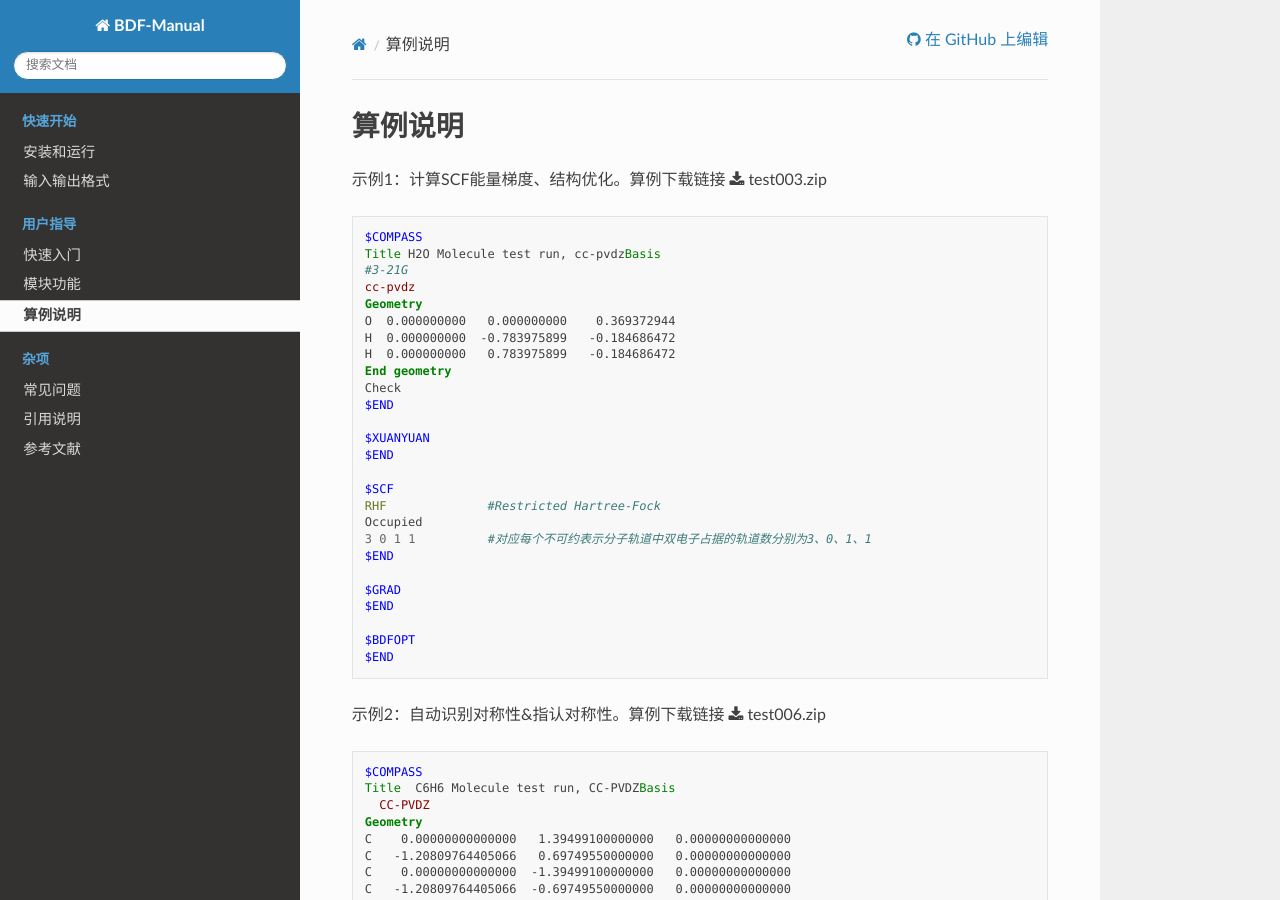
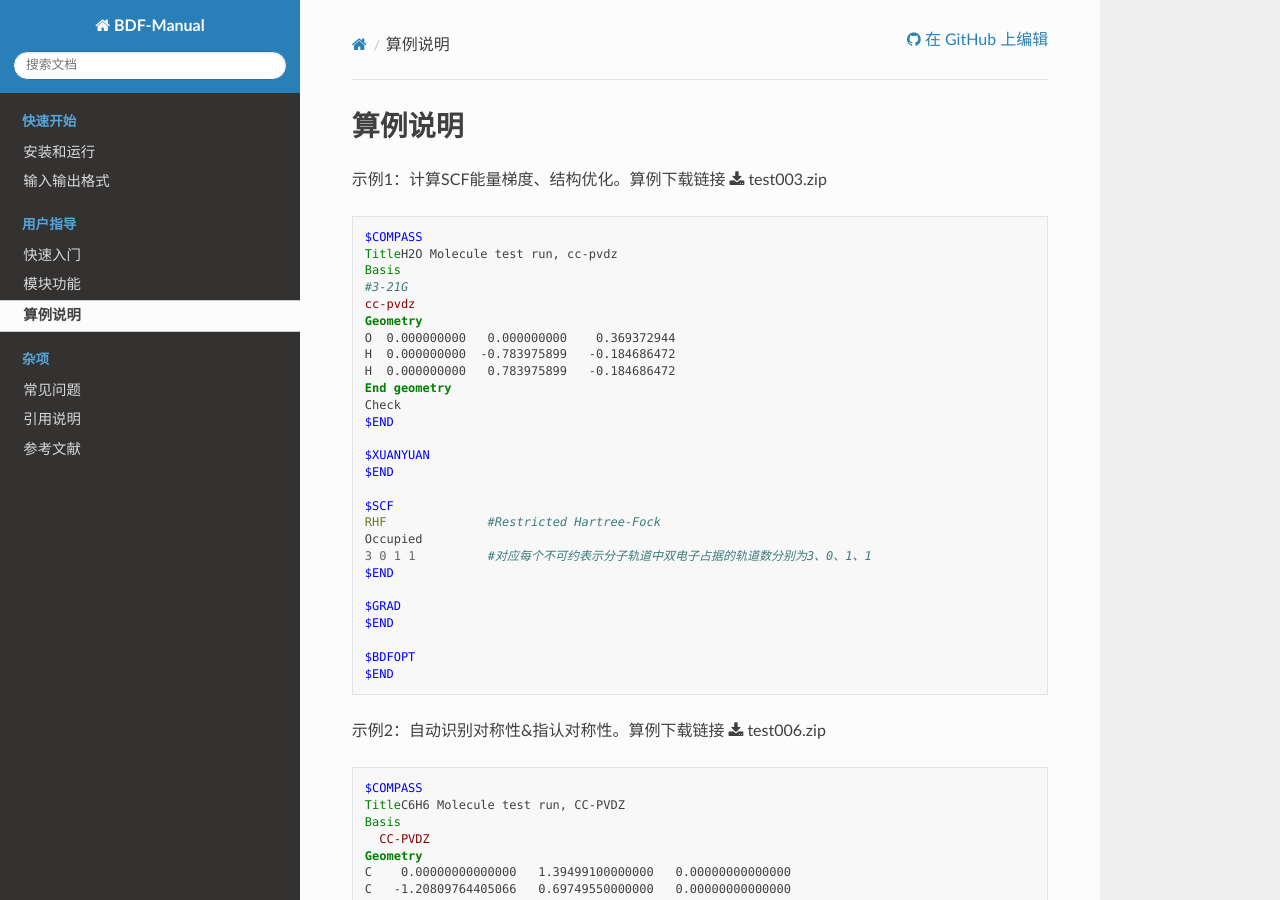
Before and after one commit to BDF-manual-maintenance/BDF-Manual, a Sphinx documentation site: the page built from source/Example.rst, in a window 1280 px wide and 900 px high. Built offline with Sphinx 7.4.7 and the Read the Docs theme 2.0.0, drawn with Linux system fonts in a browser that asks for light colours; pages that are not in the unit, such as notebooks, are missing from menus.

```diff
--- a/source/conf.py
+++ b/source/conf.py
@@ -115,7 +115,7 @@ class BDFLexer(RegexLexer):
             include('comment'),
             (r'\b(geometry)([^\$]*)?(end geometry)\b',bygroups(Keyword.Namespace, Text, Keyword.Namespace)),
             (r'\b(basis-multi)([\s\S]*)?(end basis)\b',bygroups(Keyword.Namespace, Text, Keyword.Namespace)),
-            (r'\b(title)\s*\n([^\n]*)\n',bygroups(Name.Builtin,Text)),
+            (r'\b(title)\s*([^\n]*)',bygroups(Name.Builtin,Text)),
             include('modules'),
             include('keywords'),
             include('values'),
```
